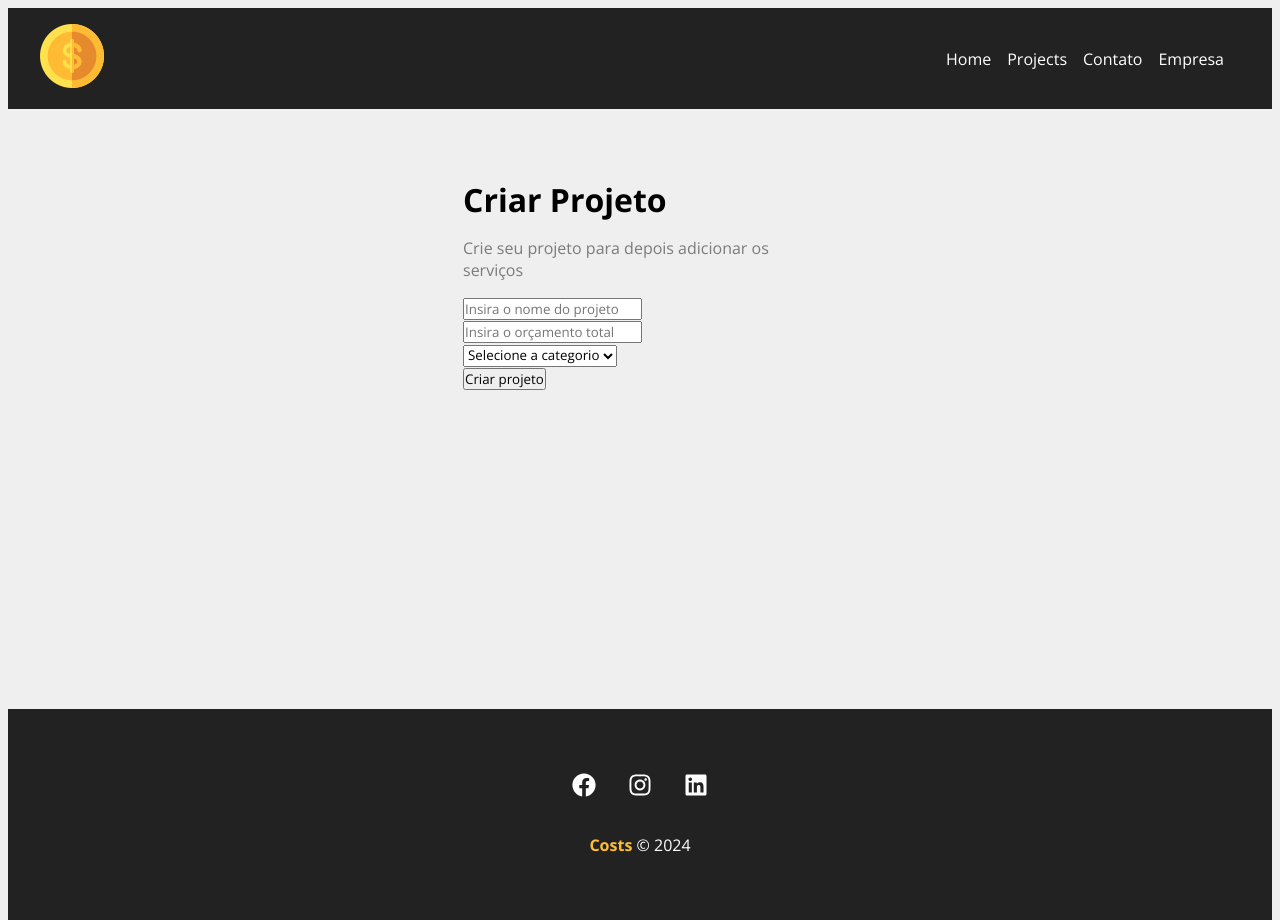
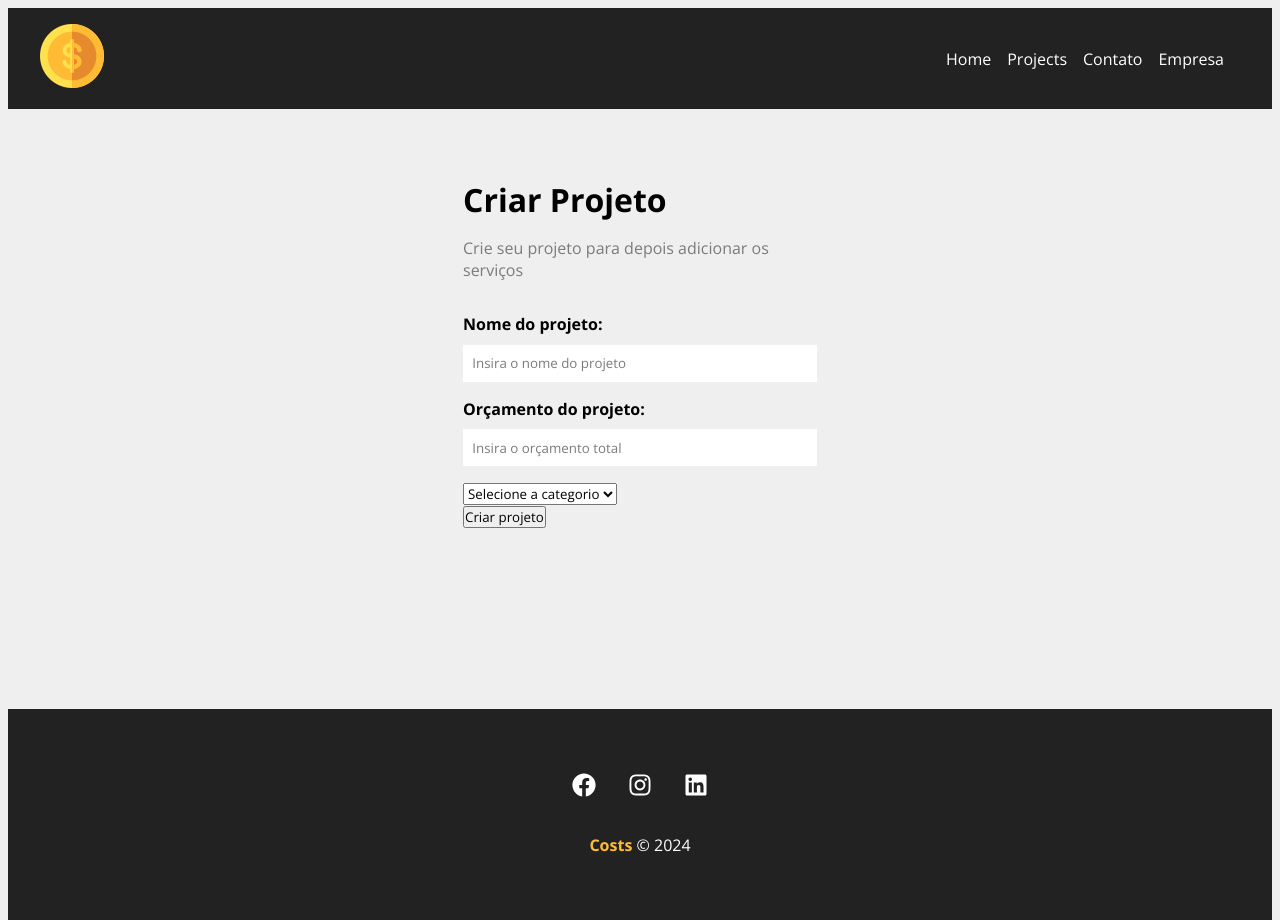
Before and after one commit to Lucassml-boop/Costs, a React (Create React App) app: page /newproject in a window 1280 px wide. Built offline with nearby package versions, Linux system fonts and the light colour scheme.

Commit message:
feat: adcionando funcionalidades na aba projeto

```diff
--- /dev/null
+++ b/src/components/form/Input.module.css
@@ -0,0 +1,20 @@
+.form_control{
+    display: flex;
+    flex-direction: column;
+    margin-bottom: 1em;
+}
+
+.form_control label{
+    margin-bottom: .6em;
+    font-weight: bold;
+}
+
+.form_control input{
+    padding: .7em;
+    border-radius: 0;
+    border: none;
+}
+
+.form_control input::placeholder{
+    color: #7b7b7b;
+}
--- /dev/null
+++ b/src/components/form/input.js
@@ -0,0 +1,18 @@
+import styles from './Input.module.css'
+
+function input({type, text, name, placeholder, handleOnchange, value}) {
+    return(
+        <div className={styles.form_control}>
+            <label htmlFor={name}>{text}:</label>
+            <input
+            type={type}
+            name={name}
+            id={name}
+            placeholder={placeholder}
+            onChange={handleOnchange}
+            />
+        </div>
+    )
+}
+
+export default input;
--- a/src/components/layouts/Navbar.js
+++ b/src/components/layouts/Navbar.js
@@ -7,7 +7,7 @@
 
 function Navbar(){
     return(
-        <nav class={styles.navbar}>
+        <nav className={styles.navbar}>
             <Container>
                 <Link>
                     <img src={logo} alt="Costs"/>
--- a/src/components/projects/ProjectForm.js
+++ b/src/components/projects/ProjectForm.js
@@ -1,12 +1,22 @@
+import Input from '../form/input'
+
+import styles from './ProjectForm.module.css';
+
 function ProjectForm(){
     return (
-        <form>
-            <div>
-                <input type="text" placeholder="Insira o nome do projeto"/>
-            </div>
-            <div>
-                <input type="number" placeholder="Insira o orçamento total"/>
-            </div>
+        <form className={styles.form}>
+            <Input
+            type="text"
+            text="Nome do projeto"
+            name="name"
+            placeholder="Insira o nome do projeto"
+            />
+            <Input
+            type="number"
+            text="Orçamento do projeto"
+            name="budget"
+            placeholder="Insira o orçamento total"
+            />
             <div>
                 <select name="category_id">
                     <option disabled selected>Selecione a categorio</option>
--- /dev/null
+++ b/src/components/projects/ProjectForm.module.css
@@ -0,0 +1,4 @@
+.form{
+    width: 100%;
+    margin: 2em 0;
+}
```
